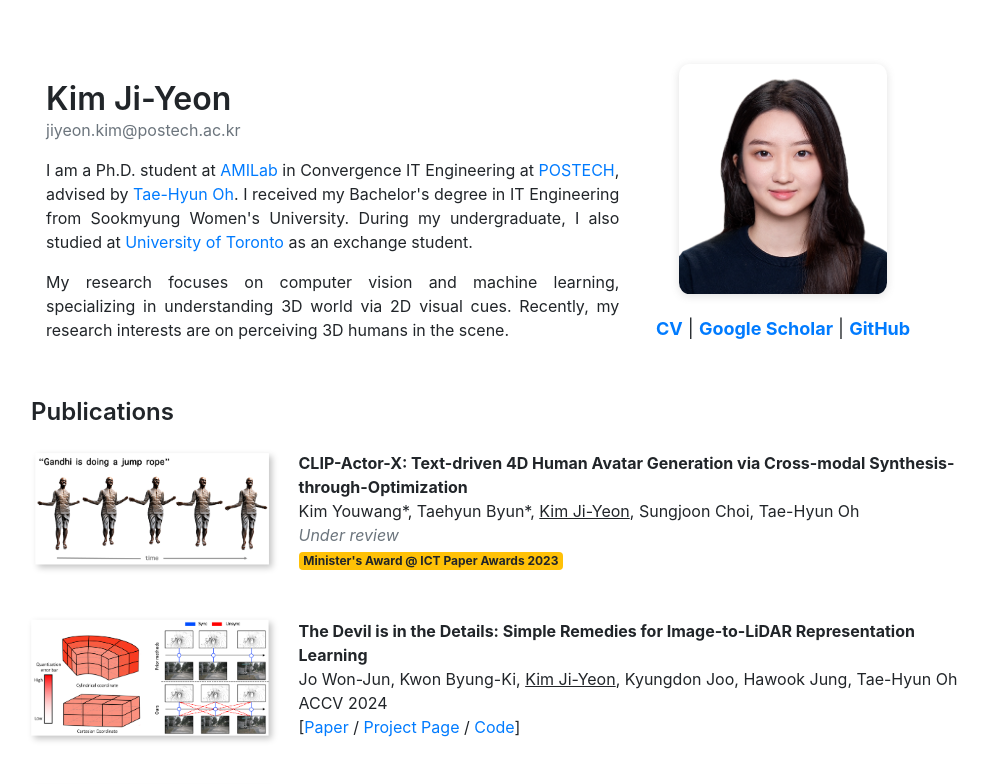
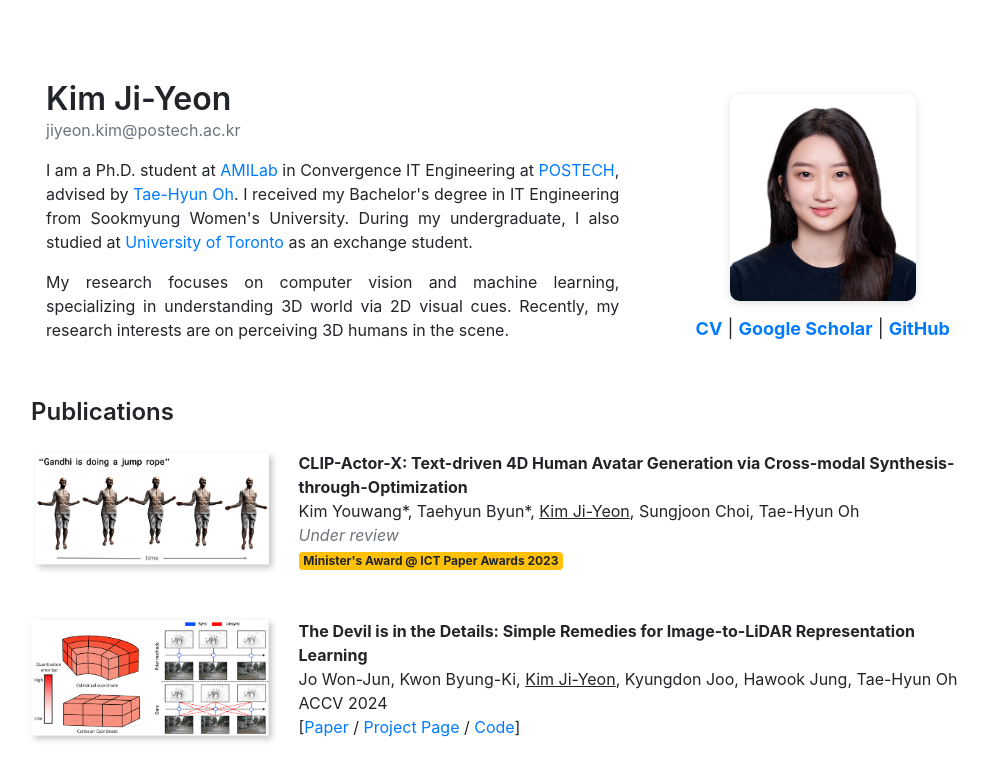
Before and after one commit to jiyeon-k1m/jiyeon-k1m.github.io, a plain HTML site: page index.html in a window 1280 px wide. Shown: the top 784 px of the page, without its empty margins (134-1122 px from the left). Drawn offline with nearby package versions, Linux system fonts and the light colour scheme; grey boxes are pictures that could not be loaded.

Commit message:
resize profile image

```diff
--- a/assets/home/css/home.css
+++ b/assets/home/css/home.css
@@ -25,7 +25,7 @@
 
 .profile-text {padding-right: 30px;}
 
-.profile-image {max-width: 100%; border-radius: 5%; box-shadow: rgba(99, 99, 99, 0.2) 0px 2px 8px 0px;}
+.profile-image {max-width: 65%; border-radius: 5%; box-shadow: rgba(99, 99, 99, 0.2) 0px 2px 8px 0px;}
 
 .profile-link {margin: 0 -50%; font-size: 18px;}
 
--- a/index.html
+++ b/index.html
@@ -47,7 +47,8 @@
               Recently, my research interests are on perceiving 3D humans in the scene.
             </p>
           </div>
-          <div class="col-md-3 d-flex justify-content-between flex-column" align="center">
+          <div class="col-md-4 d-flex justify-content-between flex-column" align="center">
+            <p></p>
             <div>
               <img src="./assets/home/image/me.png" class="profile-image" alt="Profile picture">
             </div>
@@ -61,7 +62,7 @@
               <!-- <a href="mailto:jiyeon.kim@postech.ac.kr" target="_blank"><b>Mail</b></a> -->
             </div>
           </div>
-          <div class="col-md-1"></div>
+          <!-- <div class="col-md-1"></div> -->
         </div>
         <div class="row" style="margin-top: 3em;">
           <div class="col-sm-12" style="padding: 0;">
```
